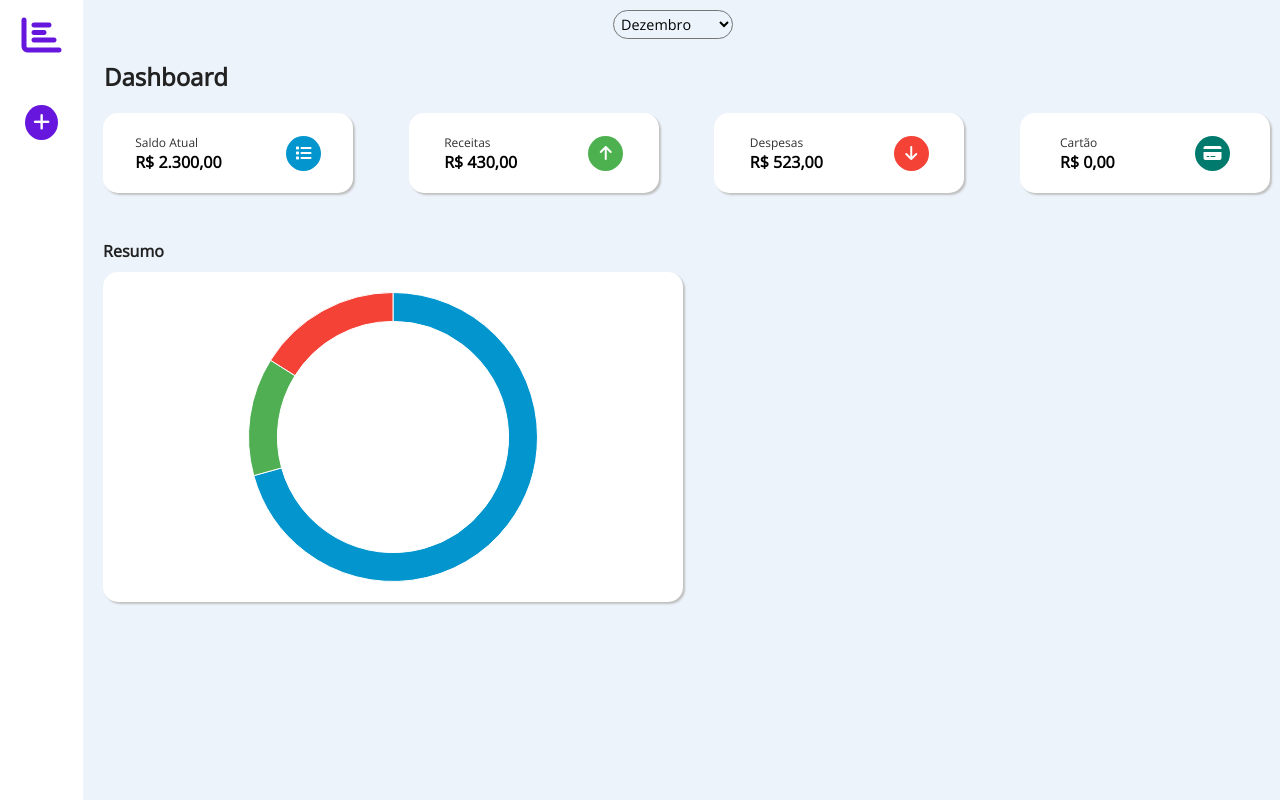
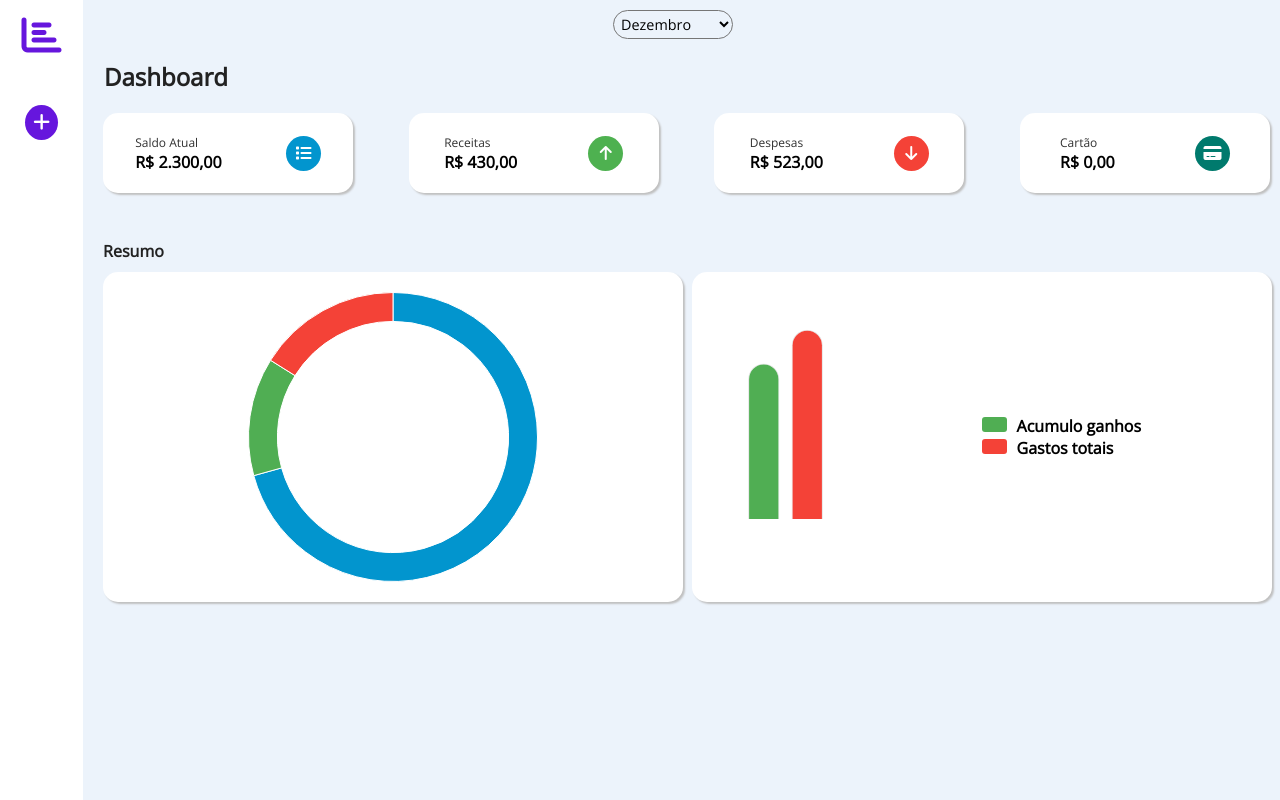
Before and after one commit to Gerencia-de-configuracao-e-mudancas/projeto-final-grupogt, a website: page index.html in a window 1280 px wide. Drawn offline with nearby package versions, Linux system fonts and the light colour scheme.

Commit message:
adicao de grafico de barras

```diff
--- a/index.html
+++ b/index.html
@@ -105,7 +105,17 @@
                     </div>
                 </div>
             </div>
-            <div></div>
+            <div id="cont-plot-bar">
+                <div id="plot-bar" >
+                    <canvas id="myChartBar"></canvas>
+                </div>
+                <div id="legend">
+                    <div id="text-content">
+                        <p><span id="ganho"></span><strong>Acumulo ganhos</strong></p>
+                        <p><span id="gasto"></span><strong>Gastos totais</strong></p>
+                    </div>
+                </div>
+            </div>
         </section>
     </section>
 
--- a/js/plot-grafic.js
+++ b/js/plot-grafic.js
@@ -1,22 +1,12 @@
 //Script dedicado as configurações dos gráficos
 
 //Os únicos parâmetros obrigatórios são id, valoresX e valoresX. Todos os outros tem valores padrões
-function criarGrafico(id, valoresX, valoresY, tipo, cores, titulo, legenda){
-    tipo = tipo ? tipo : "line";
-    titulo = titulo ? titulo : "Despesas por categoria";
+function criarGrafico(id, valoresX, valoresY, cores, titulo, legenda) {
     let mostrarTitulo;
+    cores = cores ? cores : ["rgb(2, 149, 206)", "rgb(80, 174, 83)", "rgb(244, 66, 55)"];
+    legenda = valoresX;
+    mostrarTitulo = true;
 
-    if(tipo == "line"){
-        //valoresY = Array.from(valoresY, (y) => Number(y));
-        cores = cores ? cores : "blue";
-        legenda = legenda ? legenda : "Gastos";
-        mostrarTitulo = false;
-    }
-    else{
-        cores = cores ? cores : ["rgb(2, 149, 206)", "rgb(80, 174, 83)","rgb(244, 66, 55)", "green", "purple"];
-        legenda = valoresX;
-        mostrarTitulo = true;
-    }
     new Chart(id, {
         type: 'doughnut',
         data: {
@@ -40,4 +30,52 @@ function criarGrafico(id, valoresX, valoresY, tipo, cores, titulo, legenda){
     });
 }
 
-criarGrafico("myChart", ["Saldo", "Receita", "Despesas"], ["2300.20", "430.00", "523.60"], "pie");
+//Plot destinado ao grafico em barra
+function criarGraficoBarra(id, valoresX, valoresY, cores, legenda) {
+    let mostrarTitulo;
+    cores = cores ? cores : ["rgb(80, 174, 83)", "rgb(244, 66, 55)"];
+    legenda = valoresX;
+    mostrarTitulo = true;
+
+    new Chart(id, {
+        type: 'bar',
+        data: {
+            labels: valoresX,
+            datasets: [{
+                label: '# of Votes',
+                data: valoresY,
+                backgroundColor: cores,
+                lineTension: 1,
+                borderWidth: 1,
+                borderRadius: 100 ,
+
+            }]
+        },
+        options: {
+
+            maintainAspectRatio: false,
+            scales: {
+                y: {
+                    beginAtZero: true
+                }
+            },
+            //Ocultando eixos e legendas
+            scales: {
+                x: {
+                    display: false,
+                },
+                y: {
+                    display: false,
+                }
+            },
+            plugins: {
+                legend: {
+                    display: false
+                }
+            }
+        }
+    });
+}
+
+criarGrafico("myChart", ["Saldo", "Receita", "Despesas"], ["2300.20", "430.00", "523.60"]);
+criarGraficoBarra("myChartBar", ["Receita", "Despesas"], ["430.00", "523.60"])
--- a/style/index.css
+++ b/style/index.css
@@ -235,7 +235,7 @@ a:hover {
 }
 
 /*Ajustando o gráfico principal*/
-#cont-plot>div {
+#cont-plot>div, #cont-plot-bar {
     background-color: rgb(255, 255, 255);
     box-shadow: 2px 2px 2px 0px rgb(192, 192, 192);
     border-radius: 15px;
@@ -370,3 +370,52 @@ button {
 button#win-button {
     color: rgb(78, 177, 80);
 }
+
+/*Container com o grafico de barras*/
+#cont-plot-bar {
+    display: grid;
+    grid-template-columns: [plot] 50% [legend] 50%;
+    grid-template-rows: 1fr;
+    margin: 32px 0 0 0;
+}
+
+#cont-plot-bar > div:nth-child(1) {
+    grid-column: plot;
+}
+
+#plot-bar {
+    width: 30%;
+    height: 70%;
+    margin: 20px 0 0 50px;
+}
+
+#cont-plot-bar > div:nth-child(2) {
+    grid-column: legend;
+}
+
+#gasto, #ganho {
+    width: 15px;
+    height: 15px;
+    border-radius: 3px;
+    margin: 0 10px 0 0;
+    padding: 0 10px 0 0;
+    display: inline-block;
+    font: normal normal .8em 'open-sans', sans-serif;
+}
+
+#text-content {
+    display: flex;
+    flex-direction: column;
+    justify-content: center;
+    width: 100%;
+    height: 100%;
+
+}
+
+#ganho {
+    background-color: rgb(80, 174, 83)
+}
+
+#gasto {
+    background-color: rgb(244, 66, 55);
+}
```
